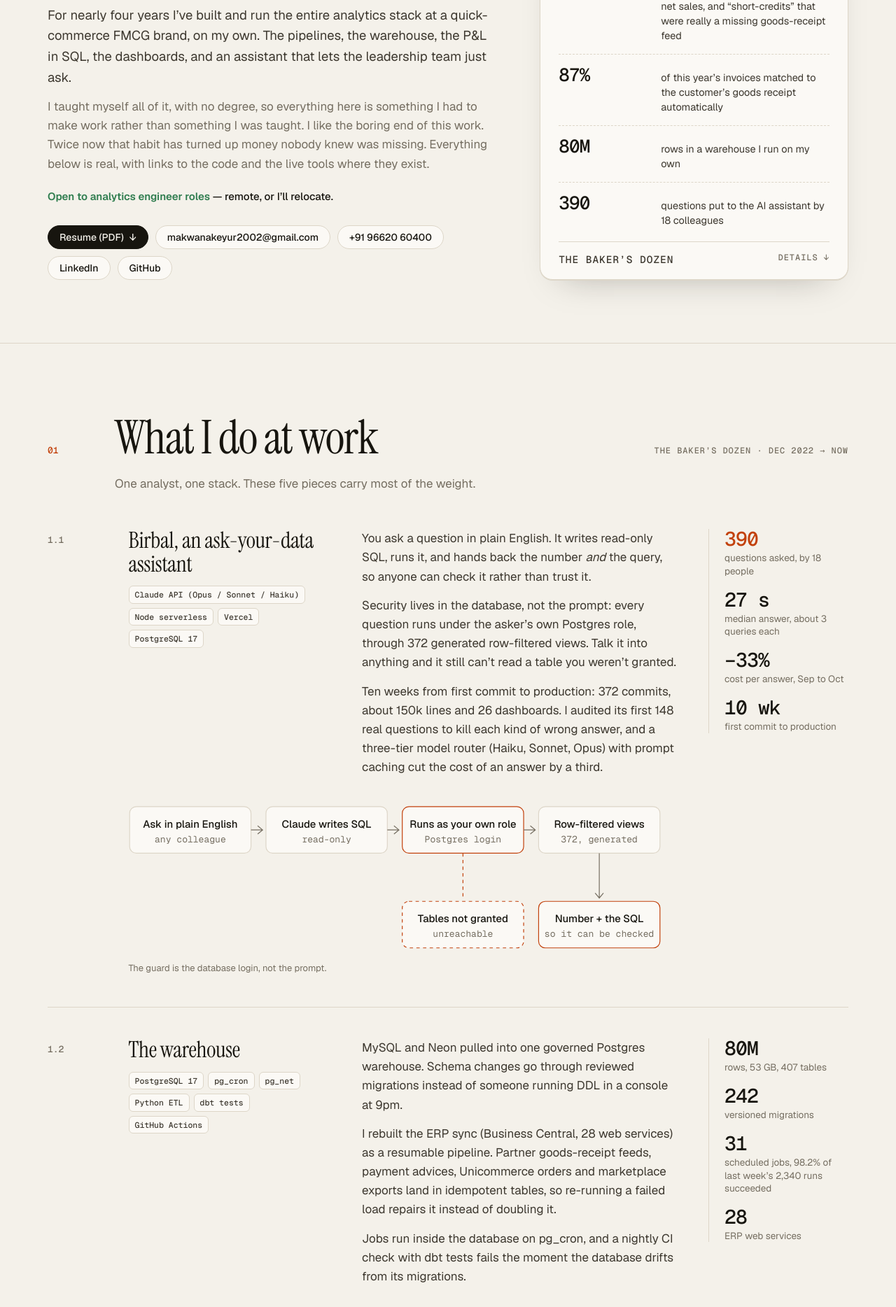
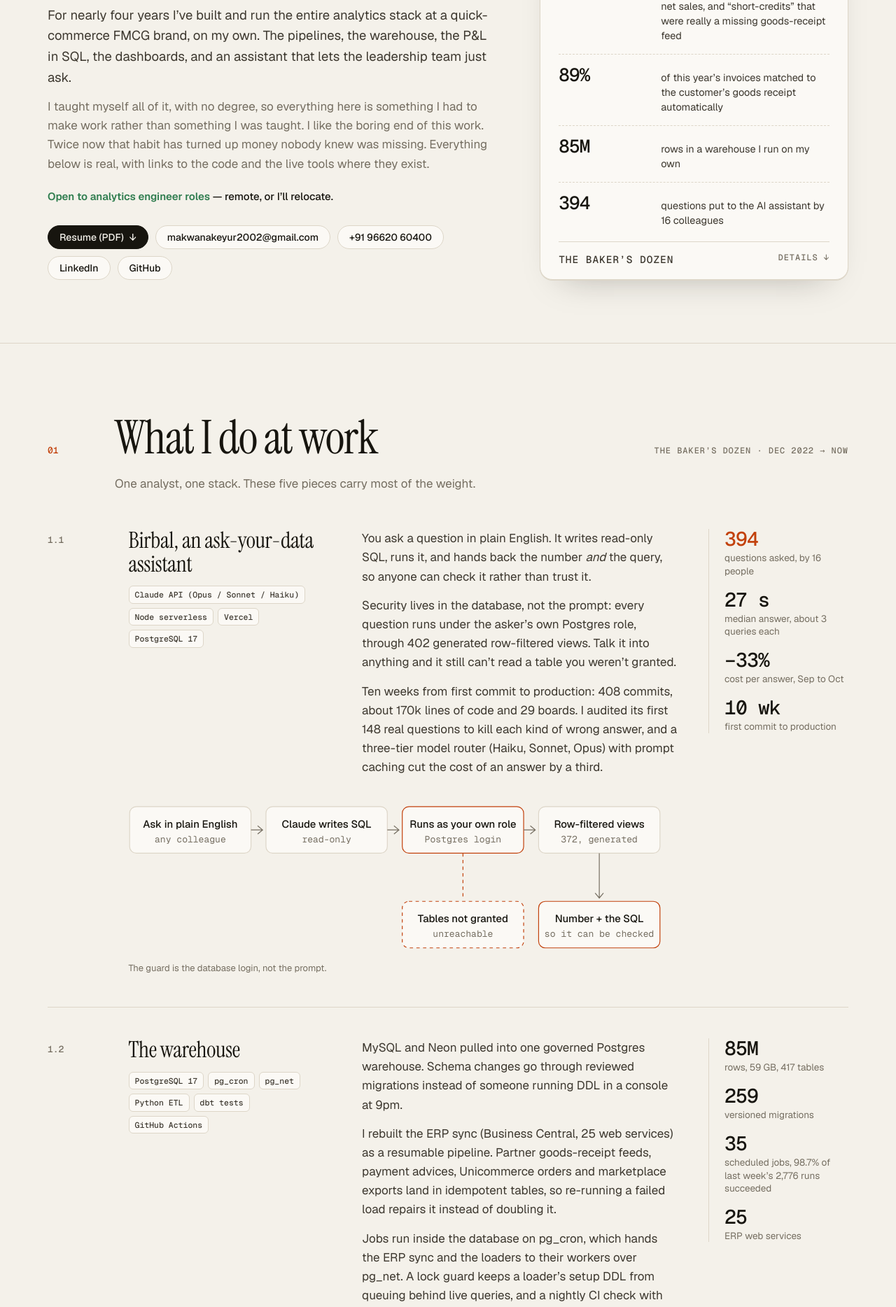
Before and after one commit to illusionist-creator/Portfolio, a plain HTML site: page index.html in a window 1280 px wide. Shown: the part 592-2460 px from the top of the page at 70% size. Drawn offline with nearby package versions, Linux system fonts and the light colour scheme.

Commit message:
Birbal figures checked 17 Nov; payment advices close the O2C chain; MIS tie-out
Figures re-read from production and the repo: 394 questions by 16 people,
402 row-filtered views, 408 commits, ~170k lines, 29 boards, 85M rows,
59 GB, 417 tables, 259 migrations, 35 pg_cron jobs (98.7% of 2,776 runs),
25 ERP web services, 89% of FY27 invoices matched to a GRN, 586k GRN
lines, 18,200 payment advices from 22 feeds (75% linked to an ERP receipt).
Resume PDF regenerated to match.

Co-Authored-By: Claude Opus 5.5 <noreply@anthropic.com>

```diff
--- a/index.html
+++ b/index.html
@@ -324,9 +324,9 @@
       <h2 class="eyebrow">Found along the way</h2>
       <ul>
         <li class="hot"><b>&#8377; crores</b><span>found twice: an overstatement of net sales, and &ldquo;short-credits&rdquo; that were really a missing goods-receipt feed</span></li>
-        <li><b>87%</b><span>of this year&rsquo;s invoices matched to the customer&rsquo;s goods receipt automatically</span></li>
-        <li><b>80M</b><span>rows in a warehouse I run on my own</span></li>
-        <li><b>390</b><span>questions put to the AI assistant by 18 colleagues</span></li>
+        <li><b>89%</b><span>of this year&rsquo;s invoices matched to the customer&rsquo;s goods receipt automatically</span></li>
+        <li><b>85M</b><span>rows in a warehouse I run on my own</span></li>
+        <li><b>394</b><span>questions put to the AI assistant by 16 colleagues</span></li>
       </ul>
       <div class="foot eyebrow"><span>The Baker&rsquo;s Dozen</span><a href="#work">Details &darr;</a></div>
     </aside>
@@ -353,14 +353,14 @@
         <p>You ask a question in plain English. It writes read-only SQL, runs it, and hands back the number
           <em>and</em> the query, so anyone can check it rather than trust it.</p>
         <p>Security lives in the database, not the prompt: every question runs under the asker&rsquo;s own
-          Postgres role, through 372 generated row-filtered views. Talk it into anything and it still can&rsquo;t
+          Postgres role, through 402 generated row-filtered views. Talk it into anything and it still can&rsquo;t
           read a table you weren&rsquo;t granted.</p>
-        <p>Ten weeks from first commit to production: 372 commits, about 150k lines and 26 dashboards. I audited
+        <p>Ten weeks from first commit to production: 408 commits, about 170k lines of code and 29 boards. I audited
           its first 148 real questions to kill each kind of wrong answer, and a three-tier model router (Haiku,
           Sonnet, Opus) with prompt caching cut the cost of an answer by a third.</p>
       </div>
       <div class="nums">
-        <div class="hot"><b>390</b><span>questions asked, by 18 people</span></div>
+        <div class="hot"><b>394</b><span>questions asked, by 16 people</span></div>
         <div><b>27 s</b><span>median answer, about 3 queries each</span></div>
         <div><b>&minus;33%</b><span>cost per answer, Sep to Oct</span></div>
         <div><b>10 wk</b><span>first commit to production</span></div>
@@ -431,17 +431,18 @@
       <div class="body">
         <p>MySQL and Neon pulled into one governed Postgres warehouse. Schema changes go through reviewed
           migrations instead of someone running DDL in a console at 9pm.</p>
-        <p>I rebuilt the ERP sync (Business Central, 28 web services) as a resumable pipeline. Partner goods-receipt
+        <p>I rebuilt the ERP sync (Business Central, 25 web services) as a resumable pipeline. Partner goods-receipt
           feeds, payment advices, Unicommerce orders and marketplace exports land in idempotent tables, so re-running
           a failed load repairs it instead of doubling it.</p>
-        <p>Jobs run inside the database on pg_cron, and a nightly CI check with dbt tests fails the moment the
+        <p>Jobs run inside the database on pg_cron, which hands the ERP sync and the loaders to their workers over
+          pg_net. A lock guard keeps a loader&rsquo;s setup DDL from queuing behind live queries, and a nightly CI check with dbt tests fails the moment the
           database drifts from its migrations.</p>
       </div>
       <div class="nums">
-        <div><b>80M</b><span>rows, 53 GB, 407 tables</span></div>
-        <div><b>242</b><span>versioned migrations</span></div>
-        <div><b>31</b><span>scheduled jobs, 98.2% of last week&rsquo;s 2,340 runs succeeded</span></div>
-        <div><b>28</b><span>ERP web services</span></div>
+        <div><b>85M</b><span>rows, 59 GB, 417 tables</span></div>
+        <div><b>259</b><span>versioned migrations</span></div>
+        <div><b>35</b><span>scheduled jobs, 98.7% of last week&rsquo;s 2,776 runs succeeded</span></div>
+        <div><b>25</b><span>ERP web services</span></div>
       </div>
     </article>
 
@@ -458,6 +459,9 @@
         <p>This is where the find came from. A returns-capping provision for late partner credits turned up an
           <strong>overstatement of net sales running into crores</strong>. Nobody went looking for it. Invoiced
           value and settled value stopped agreeing, and I followed the difference instead of writing it off.</p>
+        <p>Costs now load straight from finance&rsquo;s Management MIS for every month they close. A tie-out
+          checks each month against the statement and refuses one that doesn&rsquo;t reconcile, which retired
+          the feeder file everyone used to re-fill by hand.</p>
         <p>The MIS, common-size and margin-bridge boards all run off this model, and I lead the annual
           operating plan with scenario templates for outsourcing and pricing calls.</p>
       </div>
@@ -475,8 +479,10 @@
         <div class="tags"><span>PostgreSQL</span><span>Power BI</span></div>
       </div>
       <div class="body">
-        <p>Purchase order to invoice to goods receipt (GRN) to credit note, matched end to end, feeding a live fill-rate board. A missed
-          PO shows up the day it happens, not in the next quarterly review.</p>
+        <p>Purchase order to invoice to goods receipt (GRN) to credit note to cash, matched end to end, feeding a live
+          fill-rate board. A missed PO shows up the day it happens, not in the next quarterly review.</p>
+        <p>The last link is new: each customer&rsquo;s payment advice is tied to the invoices it settles and to the
+          ERP receipt it became, so a short payment can be read line by line.</p>
         <p>It&rsquo;s also how <strong>crores of apparent short-credits from one platform</strong> turned out
           not to be shortages at all. The goods had arrived; the GRN feed had simply never reported them.
           A separate half-million-unit gap traced back to one platform being billed through another company&rsquo;s entity.</p>
@@ -485,7 +491,7 @@
       </div>
       <div class="nums">
         <div class="hot"><b>&#8377; Cr</b><span>of short-credits traced to a feed gap</span></div>
-        <div><b>87%</b><span>of FY27 invoices auto-matched to the customer&rsquo;s GRN</span></div>
+        <div><b>89%</b><span>of FY27 invoices auto-matched to the customer&rsquo;s GRN</span></div>
         <div><b>99%</b><span>extraction accuracy</span></div>
         <div><b>20&ndash;25%</b><span>warehouse losses cut</span></div>
       </div>
@@ -508,8 +514,8 @@
       </div>
       <div class="nums">
         <div><b>17</b><span>GRN feeds from 9 partners, one clean format</span></div>
-        <div><b>561k</b><span>GRN lines loaded</span></div>
-        <div><b>16,200</b><span>payment advices parsed from 17 sources, no LLM</span></div>
+        <div><b>586k</b><span>GRN lines loaded</span></div>
+        <div><b>18,200</b><span>payment advices parsed from 22 feeds, no LLM; 75% linked to an ERP receipt</span></div>
         <a class="textlink" href="https://github.com/illusionist-creator?tab=repositories">Browse the repos &rarr;</a>
       </div>
     </article>
```
Also changed, not shown: 1 other file.
